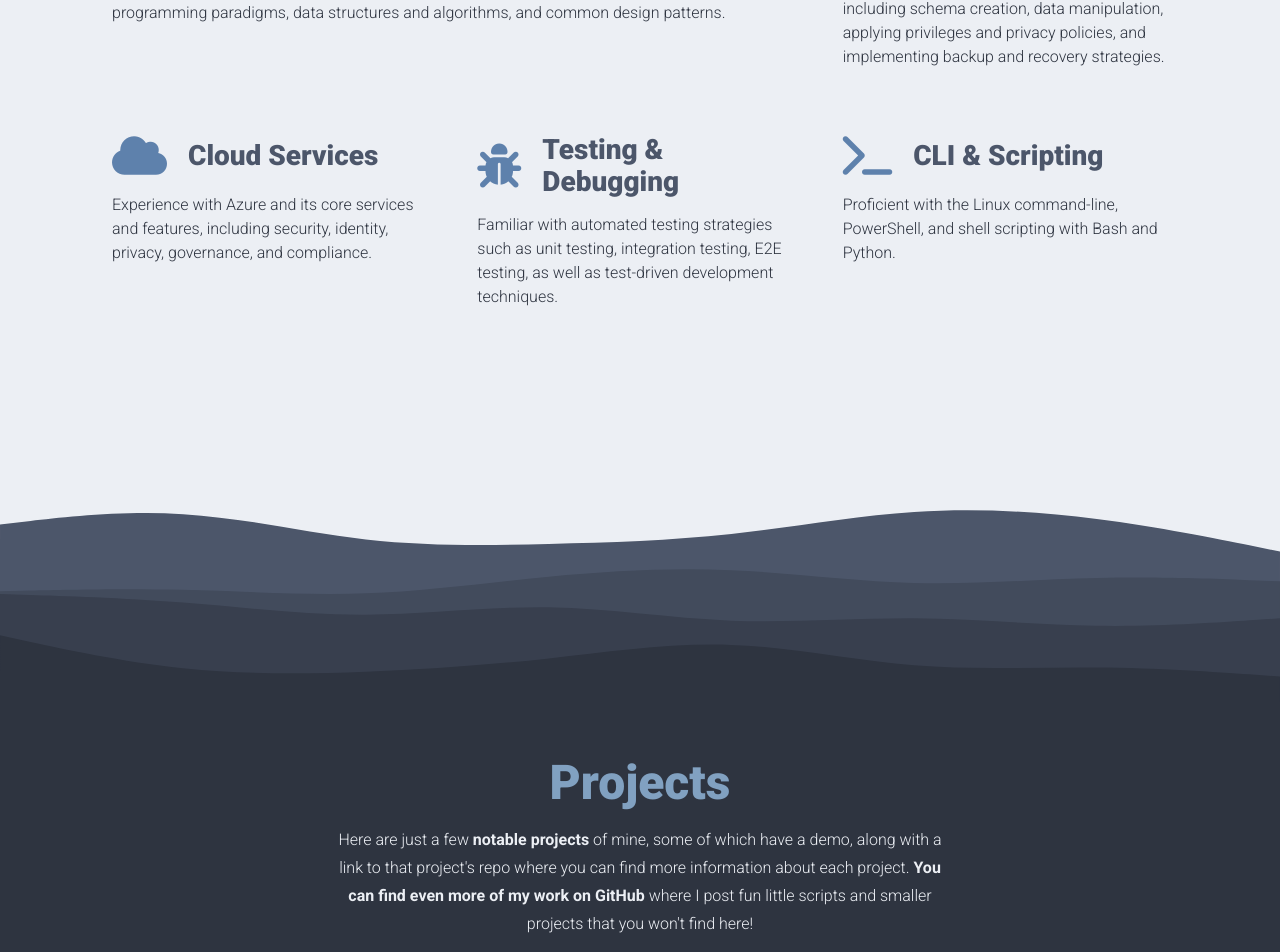
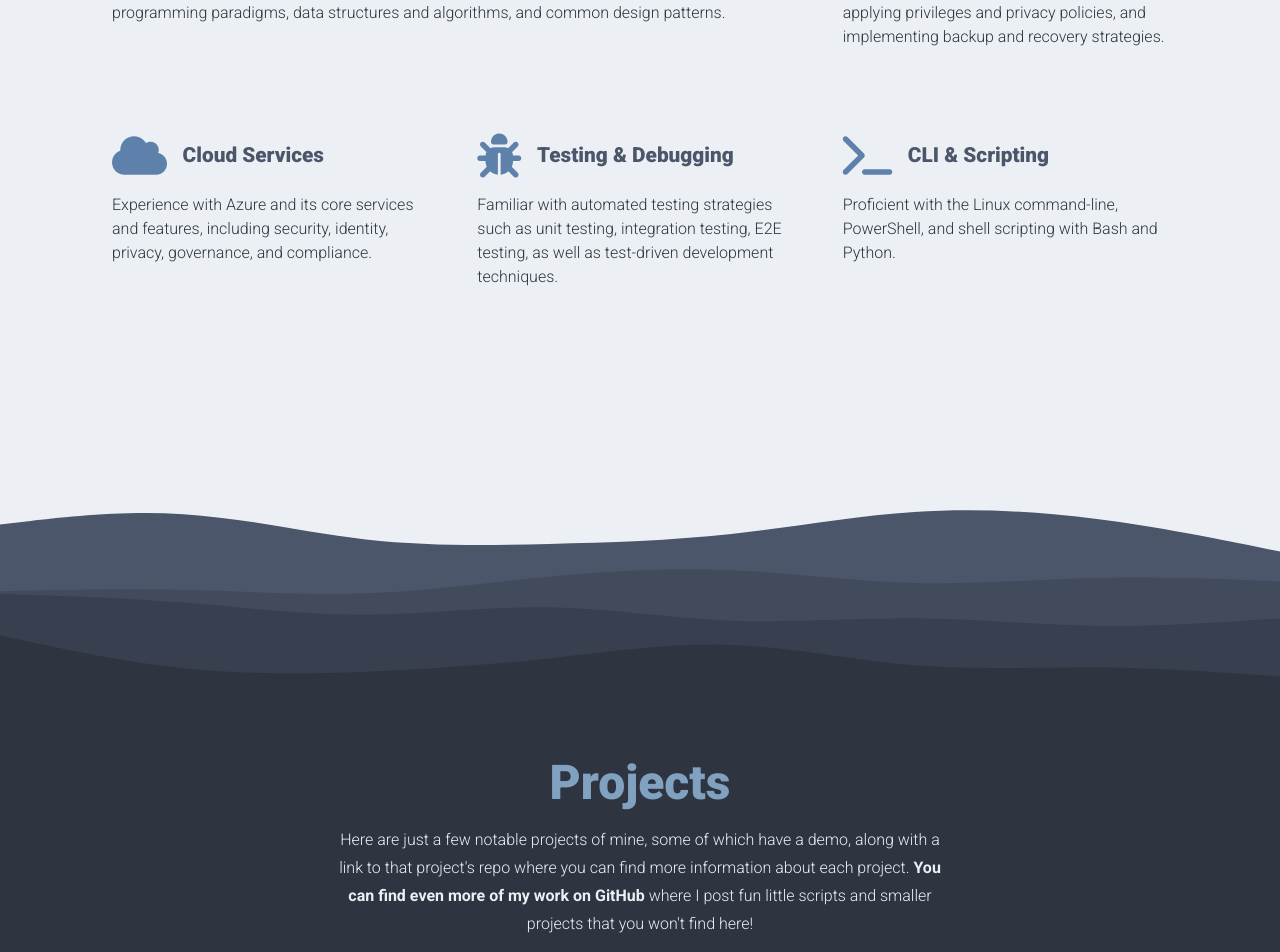
Before and after one commit to sarahtguindy/portfolio, a React (Create React App) app: page / in a window 1280 px wide. Shown: the part 1068-2020 px from the top of the page. Built offline with nearby package versions, Linux system fonts and the light colour scheme.

Commit message:
Expand Skills section space for mobile

```diff
--- a/src/components/Contact/Contact.module.scss
+++ b/src/components/Contact/Contact.module.scss
@@ -50,7 +50,7 @@ Contact
                     appearance: none;
                     padding: 8px;
                     border-radius: 15px;
-                    width: 85%;
+                    width: 88%;
                 }
                 input:focus,
                 textarea:focus {
--- a/src/components/Projects/Projects.js
+++ b/src/components/Projects/Projects.js
@@ -39,9 +39,9 @@ const Projects = () => {
           <div className={styles["projects-container"]}>
             <h1>Projects</h1>
             <p>
-              Here are just a few <strong>notable projects</strong> of mine,
-              some of which have a demo, along with a link to that project's
-              repo where you can find more information about each project.{" "}
+              Here are just a few notable projects of mine, some of which have a
+              demo, along with a link to that project's repo where you can find
+              more information about each project.{" "}
               <strong>
                 You can find even more of my work on{" "}
                 <a
--- a/src/components/Skills/Skills.module.scss
+++ b/src/components/Skills/Skills.module.scss
@@ -23,8 +23,7 @@ Skills
             justify-content: center;
             align-items: flex-start;
             width: 100%;
-            margin: 0 20px 0px 20px;
-            padding: 2em;
+            margin: 2.5em 20px 2.5em 20px;
 
             .skill {
                 padding: 15px;
@@ -64,6 +63,8 @@ Skills
         grid-template-areas:
             "skill1 skill1 skill2"
             "skill3 skill4 skill5";
+        padding: 2em;
+        margin: 0px 20px 0px 20px !important;
 
         .skill {
             padding: 20px !important;
@@ -100,7 +101,8 @@ Skills
                 font-size: 2.75rem !important;
             }
             h2 {
-                font-size: 1.75rem !important;
+                font-size: 1.3rem !important;
+                white-space: nowrap;
             }
         }
     }
```
